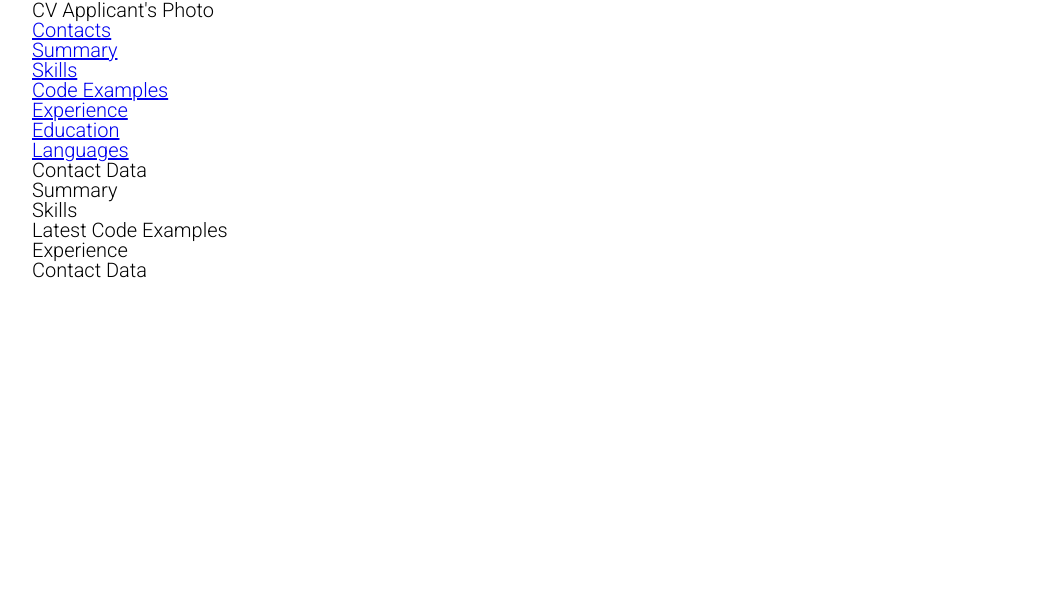
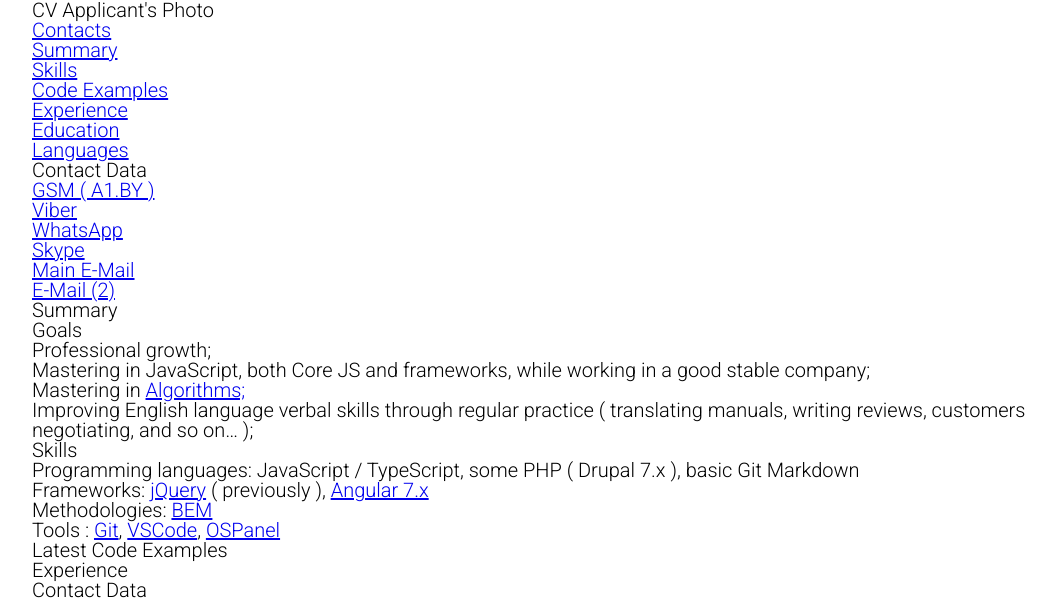
Before and after one commit to ValentinVorobiov/rsschool-cv, a plain HTML site: page index.html in a window 1280 px wide. Shown: the part 303-905 px from the top of the page, without its empty margins (96-1152 px from the left). Before the commit the page ends 800 px from the top, so only its background shows below. Drawn offline with Linux system fonts and the light colour scheme; a web font is replaced by a local one.

Commit message:
docs: add Contacts, Summary and Skills info blocks

```diff
--- a/index.html
+++ b/index.html
@@ -53,14 +53,60 @@
       <main class="page__main page-main">
         <section class="page-main__section main-section" id="contacts">
           <p class="main-section__caption main-section-caption"> Contact Data </p>
+          <ul class="main-section__contacts-list contacts-list">
+            <li class="contacts-list__contact contacts-list__contact--gsm ">
+              <a href="tel:+375447129525" alt="" title=""> GSM ( A1.BY ) </a>
+            </li>
+            <li class="contacts-list__contact contacts-list__contact--viber">
+                <a href="viber://chat?number=375447129525" alt="" title=""> Viber </a>
+            </li>
+            <li class="contacts-list__contact contacts-list__contact--whatsapp">
+                <a href="https://api.whatsapp.com/send?phone=375447129525" alt="" title=""> WhatsApp </a>
+            </li>
+            <li class="contacts-list__contact contacts-list__contact--skype">
+                <a href="skype:vorobiov.valentin" alt="" title=""> Skype </a>
+            </li>
+            <li class="contacts-list__contact contacts-list__contact--email">
+                <a href="mailto:vxdator@gmail.com" alt="" title=""> Main E-Mail </a>
+            </li>
+            <li class="contacts-list__contact contacts-list__contact--email">
+                <a href="mailto:vxdator@yandex.ru" alt="" title=""> E-Mail (2) </a>
+            </li>
+          </ul>
 
         </section>
         <section class="page-main__section main-section" id="summary">
-            <p class="main-section__caption main-section-caption"> Summary </p>
+            <div class="main-section__caption main-section-caption"> Summary </div>
+            <div class="main-section__caption--subcaption main-section-subcaption"> Goals </div>
+            <ul class="main-section__goals-list goals-list">
+              <li class="goals-list__goal"> Professional growth; </li>
+              <li class="goals-list__goal"> Mastering in JavaScript, both Core JS and frameworks, while working in a good stable company; </li>
+              <li> Mastering in <a href="https://vk.com/doc2036633_461668315?hash=3bbe2d53fdb5bac884&dl=973c79ffecb29ce1a0">Algorithms;</a> </li>
+              <li class="goals-list__goal"> Improving English language verbal skills through regular practice ( translating manuals, writing reviews, customers negotiating, and so on… ); </li>
+            </ul>
 
         </section>
         <section class="page-main__section main-section" id="skills">
             <p class="main-section__caption main-section-caption"> Skills </p>
+            <ul class="main-section__skills-list skills-list">
+              <li class="skills-list__skill">
+                 Programming languages: JavaScript / TypeScript, some PHP ( Drupal 7.x ), basic Git Markdown
+                </li>
+              <li class="skills-list__skill"> Frameworks:
+                <a href="https://api.jquery.com/">jQuery</a>
+                 ( previously ),
+                 <a href="https://angular.io/docs">Angular 7.x</a>
+                </li>
+              <li class="skills-list__skill">
+                 Methodologies:
+                <a href="https://en.bem.info/methodology/">BEM</a>
+              </li>
+              <li class="skills-list__skill"> Tools :
+                <a href="https://git-scm.com/download/">Git</a>,
+                <a href="https://code.visualstudio.com/download">VSCode</a>,
+                <a href="https://ospanel.io/download/">OSPanel</a>
+              </li>
+            </ul>
 
         </section>
         <section class="page-main__section main-section" id="code-examples">
```
